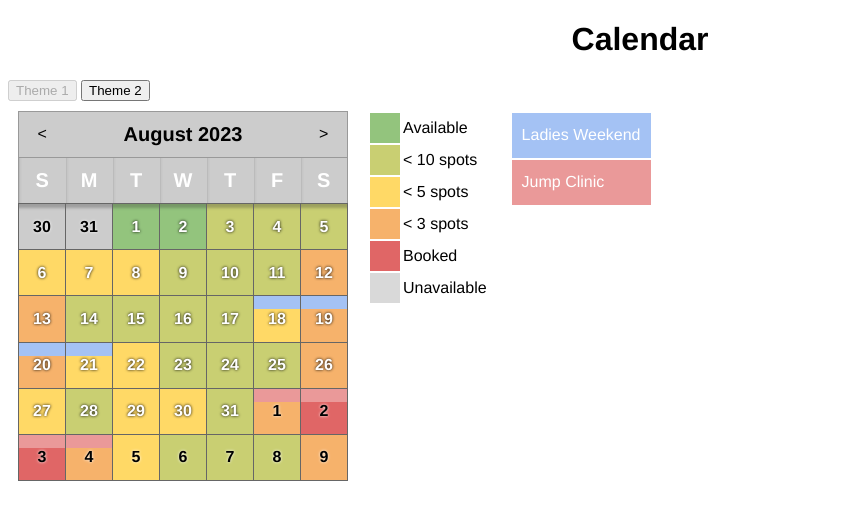
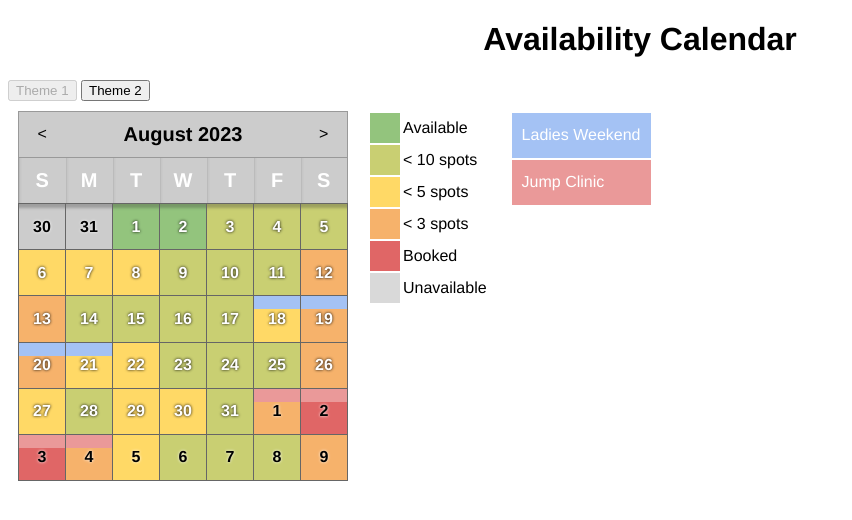
Before and after one commit to Salmizar/google-synced-availability-calendar, a website: page calendar/index.html in a window 1280 px wide. Shown: the whole page, without its empty margins (0-852 px from the left). Drawn offline with Linux system fonts and the light colour scheme.

Commit message:
Update demo page title

```diff
--- a/calendar/index.html
+++ b/calendar/index.html
@@ -34,7 +34,7 @@
 </head>
 
 <body>
-    <h1>Calendar</h1>
+    <h1>Availability Calendar</h1>
     <div id="theme-selector">
         <button disabled id="theme1" onclick="changeTheme(1)">Theme 1</button>
         <button  id="theme2" onclick="changeTheme(2)">Theme 2</button>
```
